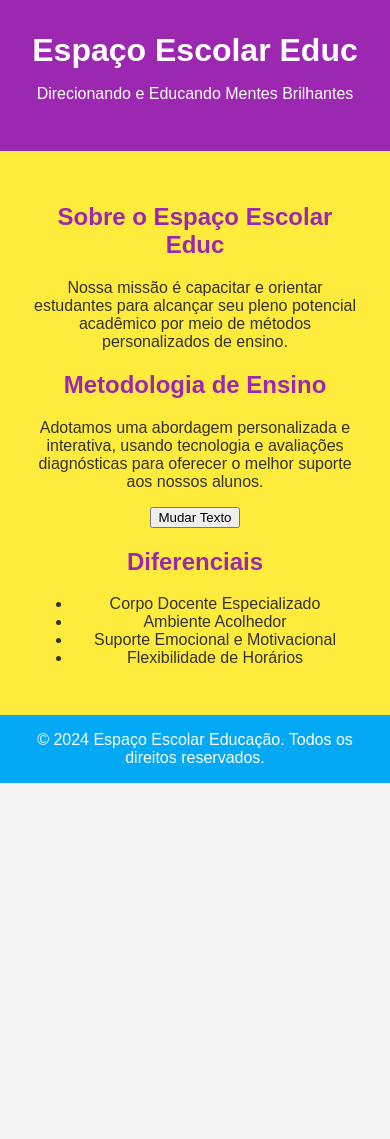
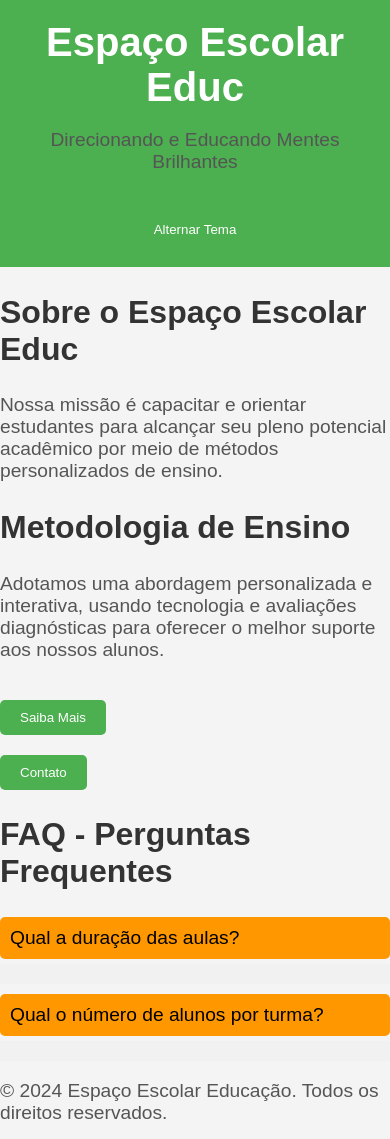
Before and after one commit to DVALENASCIMENTO/espacoEscolarEduc.project, a plain HTML site: page saibamais.html in a window 390 px wide. Before the commit the page ends 844 px from the top, so only its background shows below. Drawn offline with Linux system fonts and the light colour scheme; files that its build step writes are made by us from their sources; a script that the page names is missing.

Commit message:
Atualizações

```diff
--- a/css/styles.css
+++ b/css/styles.css
@@ -1,86 +1,115 @@
-/* Estilos Globais */
+/* Estilo geral */
 body {
+    font-family: Arial, sans-serif;
+    background-color: #f4f4f4;
     margin: 0;
-    font-family: Arial, sans-serif;
-    color: #333;
-    background-color: #f4f4f4;
+    padding: 0;
 }
 
-/* Estilo do Cabeçalho */
 header {
-    background: #9c27b0; /* Cor Primária */
+    text-align: center;
+    background-color: #4CAF50;
     color: white;
-    padding: 2em;
-    text-align: center;
+    padding: 20px;
 }
 
-header h1 {
+h1 {
     font-size: 2.5em;
     margin: 0;
 }
 
-/* Estilo Principal */
-main {
-    padding: 2em;
-    text-align: center;
-    background-color: #ffeb3b; /* Cor Secundária */
-}
-
-main h2 {
+h2 {
     font-size: 2em;
-    color: #9c27b0; /* Cor Primária */
-}
-
-main p {
-    font-size: 1.2em;
     color: #333;
 }
 
-/* Estilo do Rodapé */
-footer {
-    background: #03a9f4; /* Cor Complementar */
-    padding: 1em;
-    text-align: center;
+p {
+    font-size: 1.2em;
+    color: #555;
+}
+
+button {
+    padding: 10px 20px;
+    margin-top: 20px;
+    cursor: pointer;
+    background-color: #4CAF50;
+    color: white;
+    border: none;
+    border-radius: 5px;
+}
+
+button:hover {
+    background-color: #45a049;
+}
+
+/* Modal de Contato */
+.modal {
+    display: none;
+    position: fixed;
+    left: 0;
+    top: 0;
+    width: 100%;
+    height: 100%;
+    background-color: rgba(0, 0, 0, 0.5);
+}
+
+.modal-content {
+    background-color: white;
+    margin: 15% auto;
+    padding: 20px;
+    border-radius: 10px;
+    width: 50%;
+}
+
+.close {
+    float: right;
+    font-size: 1.5em;
+    cursor: pointer;
+}
+
+/* Acordeão FAQ */
+.faq-item {
+    cursor: pointer;
+    padding: 10px;
+    background-color: #ff9800;
+    margin-bottom: 5px;
+    border-radius: 5px;
+    font-size: 1.2em;
+}
+
+.faq-content {
+    max-height: 0;
+    overflow: hidden;
+    transition: max-height 0.2s ease-out;
+    background-color: #f1f1f1;
+    padding: 10px;
+    margin-bottom: 10px;
+}
+
+/* Tema Escuro */
+.dark-mode {
+    background-color: #333;
     color: white;
 }
 
-footer p {
-    margin: 0;
-    font-size: 1em;
+.dark-mode header {
+    background-color: #444;
 }
 
-/* Estilo do Botão */
-.button {
-    background-color: #ff9800; /* Cor de Acento */
-    color: white;
-    border: none;
-    padding: 1em 2em;
-    font-size: 1.2em;
-    cursor: pointer;
-    border-radius: 5px;
-    margin-top: 2em;
+.dark-mode footer {
+    background-color: #222;
 }
 
-.button:hover {
-    background-color: #e68900; /* Cor de Acento escurecida para hover */
+.dark-mode .button {
+    background-color: #555;
 }
 
-/* Responsividade */
-@media (max-width: 768px) {
-    header h1 {
-        font-size: 2em;
-    }
+/* Animação no título */
+.animate-title {
+    animation: titleAnimation 1.5s infinite alternate;
+}
 
-    main h2 {
-        font-size: 1.5em;
-    }
-
-    main p {
-        font-size: 1em;
-    }
-
-    .button {
-        font-size: 1em;
-        padding: 0.8em 1.5em;
-    }
+@keyframes titleAnimation {
+    0% { color: #fff; }
+    100% { color: #00ff00; }
 }
--- a/saibamais.html
+++ b/saibamais.html
@@ -11,7 +11,9 @@
     <header>
         <h1 id="header-title">Espaço Escolar Educ</h1>
         <p>Direcionando e Educando Mentes Brilhantes</p>
+        <button id="theme-toggle">Alternar Tema</button>
     </header>
+
     <main>
         <section id="sobre">
             <h2>Sobre o Espaço Escolar Educ</h2>
@@ -21,17 +23,31 @@
         <section id="metodologia">
             <h2>Metodologia de Ensino</h2>
             <p id="metodologia-content">Adotamos uma abordagem personalizada e interativa, usando tecnologia e avaliações diagnósticas para oferecer o melhor suporte aos nossos alunos.</p>
-            <button id="change-content">Mudar Texto</button>
+            <button id="change-content">Saiba Mais</button>
         </section>
 
-        <section id="diferenciais">
-            <h2>Diferenciais</h2>
-            <ul>
-                <li>Corpo Docente Especializado</li>
-                <li>Ambiente Acolhedor</li>
-                <li>Suporte Emocional e Motivacional</li>
-                <li>Flexibilidade de Horários</li>
-            </ul>
+        <!-- Modal de Contato -->
+        <button id="open-modal">Contato</button>
+        <div id="modal" class="modal">
+            <div class="modal-content">
+                <span id="close-modal" class="close">&times;</span>
+                <h2>Entre em Contato</h2>
+                <p>Envie sua mensagem para: contato@espacoescolar.com.br</p>
+                <p>Telefone: (00) 0000-0000</p>
+            </div>
+        </div>
+
+        <!-- Seção FAQ com Acordeão -->
+        <section id="faq">
+            <h2>FAQ - Perguntas Frequentes</h2>
+            <div class="faq-item">Qual a duração das aulas?</div>
+            <div class="faq-content">
+                <p>As aulas têm duração de 1 hora, com possibilidade de aulas extras conforme a necessidade do aluno.</p>
+            </div>
+            <div class="faq-item">Qual o número de alunos por turma?</div>
+            <div class="faq-content">
+                <p>Nossas turmas são pequenas, com até 5 alunos, para garantir um atendimento personalizado.</p>
+            </div>
         </section>
     </main>
 
```
